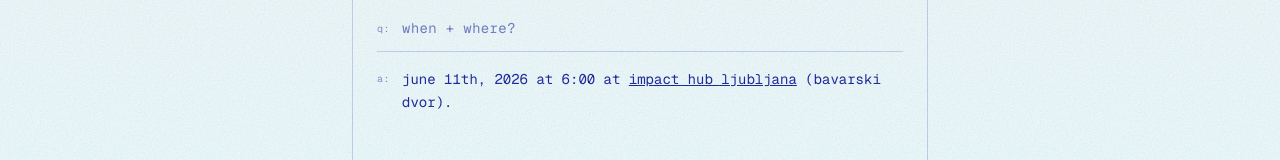
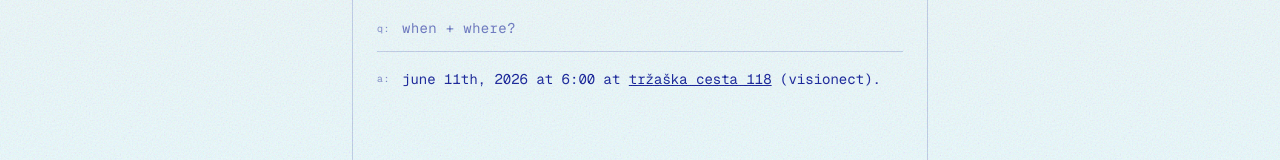
Before and after one commit to kaja-s/design-show-and-tell, a Next.js app: page / in a window 1280 px wide. Both pictures are taken after a click on the element "when + where?". Shown: the part 606-766 px from the top of the page. Built offline with nearby package versions, Linux system fonts and the light colour scheme.

Commit message:
chaging the address pt2

```diff
--- a/src/app/components/faq.tsx
+++ b/src/app/components/faq.tsx
@@ -142,9 +142,9 @@ export function Faq() {
                   rel="noopener noreferrer"
                   className="underline hover:opacity-70 transition-opacity"
                 >
-                  Impact Hub Ljubljana
+                  Tržaška cesta 118
                 </a>
-                {" "}(Bavarski dvor).
+                {" "}(Visionect).
               </>
             ) : current === faqs.length - 1 ? (
               <>
```
